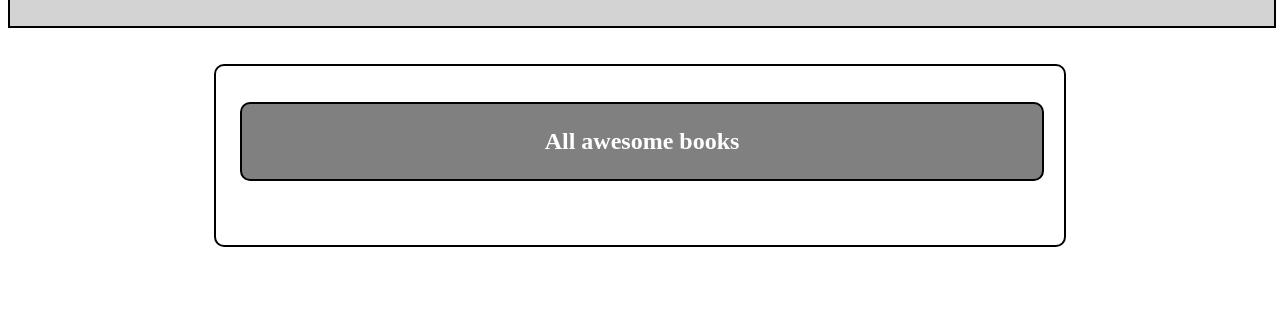
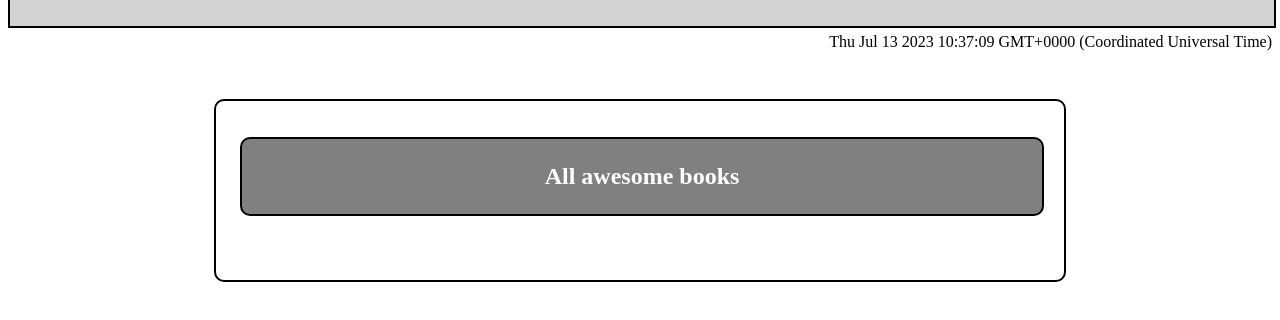
Before and after one commit to wacoo/Awesome-books, a website: page index.html in a window 1280 px wide. Shown: the part 108-428 px from the top of the page. Drawn offline with Linux system fonts and the light colour scheme.

```diff
--- a/index.html
+++ b/index.html
@@ -21,6 +21,7 @@
     </header>
     <section class="p_wrapper">
         <div class="wrapper">
+            <p class="date_cls"></p>
             <div class="wrapper_frm">
                 <h1>Add a new book</h1>
                 <form action="" id="frm_books">
--- a/static/css/style.css
+++ b/static/css/style.css
@@ -103,7 +103,7 @@
   padding: 24px;
   border: black solid 2px;
   border-radius: 10px;
-  margin: 12px;
+  margin: 48px 12px;
 }
 
 .wrapper_list {
@@ -135,10 +135,16 @@
 }
 
 .wrapper {
+  width: 100%;
   display: flex;
   flex-direction: column;
   align-items: center;
-  margin-top: 24px;
+  margin-top: 5px;
+}
+
+.date_cls {
+  width: 100%;
+  text-align: right;
 }
 
 .info {
--- a/static/js/nav.js
+++ b/static/js/nav.js
@@ -6,6 +6,7 @@
 const btnAdd = document.getElementById('btn_add');
 const btnContact = document.getElementById('btn_contact');
 const infoDisplay = document.querySelector('small');
+const displaDate = document.querySelector('.date_cls');
 
 btnList.addEventListener('click', () => {
   add.style.display = 'none';
@@ -35,6 +36,9 @@
   infoDisplay.innerHTML = '';
 });
 
+let newDate = new Date();
+console.log(newDate);
+displaDate.innerHTML = newDate;
 function showDefaultTab() {
   add.style.display = 'none';
   list.style.display = 'block';
```
Also changed, not shown: README.md.
